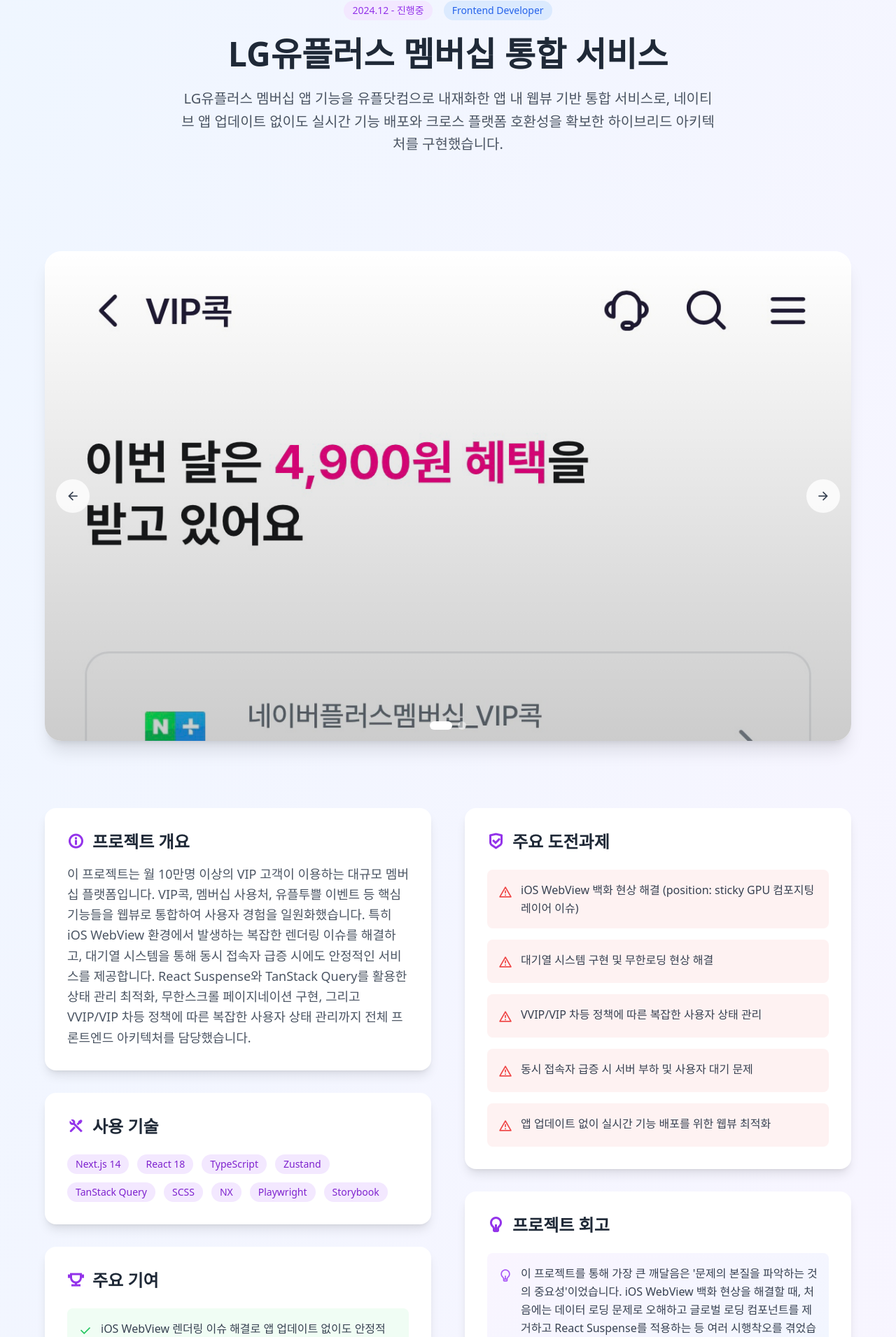
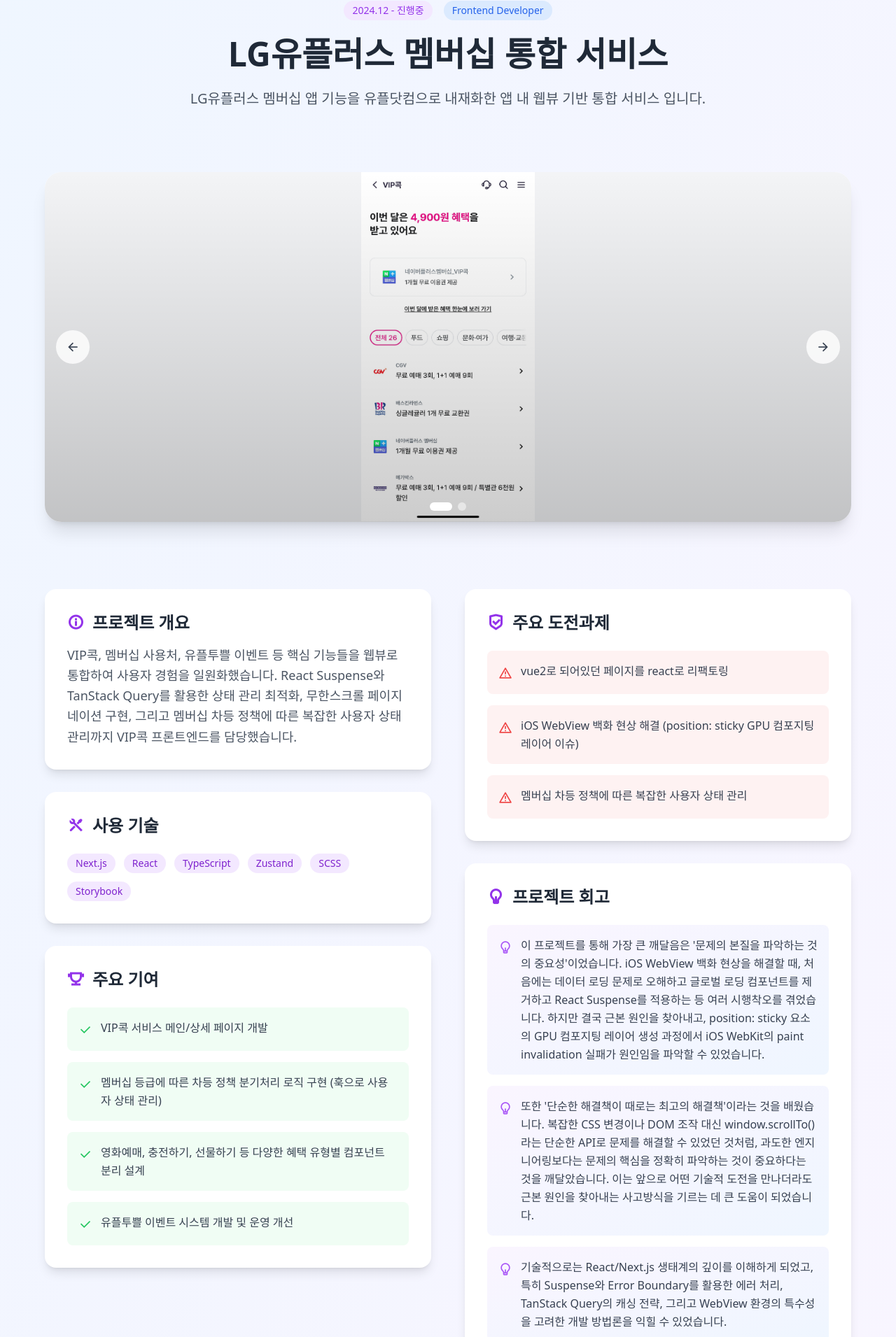
Before and after one commit to sunbean1024/portfolio, a React (Vite) app: page /portfolio/project/1 in a window 1280 px wide. Shown: the part 95-2006 px from the top of the page at 70% size. Built offline with nearby package versions, Linux system fonts and the light colour scheme.

Commit message:
feat: 프로젝트 상세 페이지 이미지 로딩 상태 표시 및 이미지 네비게이션 개선

```diff
--- a/src/data/mockData.ts
+++ b/src/data/mockData.ts
@@ -51,33 +51,30 @@
   {
     "id": 1,
     "title": "LG유플러스 멤버십 통합 서비스",
-    "description": "LG유플러스 멤버십 앱 기능을 유플닷컴으로 내재화한 앱 내 웹뷰 기반 통합 서비스로, 네이티브 앱 업데이트 없이도 실시간 기능 배포와 크로스 플랫폼 호환성을 확보한 하이브리드 아키텍처를 구현했습니다.",
-    "detailedDescription": "이 프로젝트는 월 10만명 이상의 VIP 고객이 이용하는 대규모 멤버십 플랫폼입니다. VIP콕, 멤버십 사용처, 유플투쁠 이벤트 등 핵심 기능들을 웹뷰로 통합하여 사용자 경험을 일원화했습니다. 특히 iOS WebView 환경에서 발생하는 복잡한 렌더링 이슈를 해결하고, 대기열 시스템을 통해 동시 접속자 급증 시에도 안정적인 서비스를 제공합니다. React Suspense와 TanStack Query를 활용한 상태 관리 최적화, 무한스크롤 페이지네이션 구현, 그리고 VVIP/VIP 차등 정책에 따른 복잡한 사용자 상태 관리까지 전체 프론트엔드 아키텍처를 담당했습니다.",
-    "tech": ["Next.js 14", "React 18", "TypeScript", "Zustand", "TanStack Query", "SCSS", "NX", "Playwright", "Storybook"],
+    "description": "LG유플러스 멤버십 앱 기능을 유플닷컴으로 내재화한 앱 내 웹뷰 기반 통합 서비스 입니다.",
+    "detailedDescription": "VIP콕, 멤버십 사용처, 유플투쁠 이벤트 등 핵심 기능들을 웹뷰로 통합하여 사용자 경험을 일원화했습니다. React Suspense와 TanStack Query를 활용한 상태 관리 최적화, 무한스크롤 페이지네이션 구현, 그리고 멤버십 차등 정책에 따른 복잡한 사용자 상태 관리까지 VIP콕 프론트엔드를 담당했습니다.",
+    "tech": ["Next.js", "React", "TypeScript", "Zustand", "SCSS", "Storybook"],
     "period": "2024.12 - 진행중",
     "role": "Frontend Developer",
     "challenges": [
+        "vue2로 되어있던 페이지를 react로 리팩토링",
         "iOS WebView 백화 현상 해결 (position: sticky GPU 컴포지팅 레이어 이슈)",
-        "대기열 시스템 구현 및 무한로딩 현상 해결",
-        "VVIP/VIP 차등 정책에 따른 복잡한 사용자 상태 관리",
-        "동시 접속자 급증 시 서버 부하 및 사용자 대기 문제",
-        "앱 업데이트 없이 실시간 기능 배포를 위한 웹뷰 최적화"
+        "멤버십 차등 정책에 따른 복잡한 사용자 상태 관리",
     ],
     "contributions": [
-        "iOS WebView 렌더링 이슈 해결로 앱 업데이트 없이도 안정적 서비스 제공",
-        "대기열 시스템 구현으로 동시 접속자 급증 시 서버 다운 방지",
-        "VIP콕 서비스 개발로 VIP 고객 만족도 향상 및 혜택 이용률 증대",
-        "무한스크롤 페이지네이션 최적화로 페이지 로딩 성능 30% 개선",
-        "React Suspense 적용으로 서브 페이지 렌더링 단위 분리 및 사용자 경험 개선"
+      "VIP콕 서비스 메인/상세 페이지 개발",
+      "멤버십 등급에 따른 차등 정책 분기처리 로직 구현 (훅으로 사용자 상태 관리)",
+      "영화예매, 충전하기, 선물하기 등 다양한 혜택 유형별 컴포넌트 분리 설계",
+      "유플투쁠 이벤트 시스템 개발 및 운영 개선"
     ],
     "images": [lgu2, lgu1],
     "githubUrl": "",
     "liveUrl": "",
     "imageUrl": lgu2,
     "reflection": [
-        "이 프로젝트를 통해 가장 큰 깨달음은 '문제의 본질을 파악하는 것의 중요성'이었습니다. iOS WebView 백화 현상을 해결할 때, 처음에는 데이터 로딩 문제로 오해하고 글로벌 로딩 컴포넌트를 제거하고 React Suspense를 적용하는 등 여러 시행착오를 겪었습니다. 하지만 결국 브라우저 렌더링 파이프라인 문제라는 근본 원인을 찾아내고, position: sticky 요소의 GPU 컴포지팅 레이어 생성 과정에서 iOS WebKit의 paint invalidation 실패가 원인임을 파악할 수 있었습니다.",
+        "이 프로젝트를 통해 가장 큰 깨달음은 '문제의 본질을 파악하는 것의 중요성'이었습니다. iOS WebView 백화 현상을 해결할 때, 처음에는 데이터 로딩 문제로 오해하고 글로벌 로딩 컴포넌트를 제거하고 React Suspense를 적용하는 등 여러 시행착오를 겪었습니다. 하지만 결국 근본 원인을 찾아내고, position: sticky 요소의 GPU 컴포지팅 레이어 생성 과정에서 iOS WebKit의 paint invalidation 실패가 원인임을 파악할 수 있었습니다.",
         "또한 '단순한 해결책이 때로는 최고의 해결책'이라는 것을 배웠습니다. 복잡한 CSS 변경이나 DOM 조작 대신 window.scrollTo()라는 단순한 API로 문제를 해결할 수 있었던 것처럼, 과도한 엔지니어링보다는 문제의 핵심을 정확히 파악하는 것이 중요하다는 것을 깨달았습니다. 이는 앞으로 어떤 기술적 도전을 만나더라도 근본 원인을 찾아내는 사고방식을 기르는 데 큰 도움이 되었습니다.",
-        "기술적으로는 React/Next.js 생태계의 깊이를 이해하게 되었고, 특히 Suspense와 Error Boundary를 활용한 에러 처리, TanStack Query의 캐싱 전략, 그리고 WebView 환경의 특수성을 고려한 개발 방법론을 익힐 수 있었습니다. 대기열 시스템 구현 과정에서 useEffect 의존성 배열 관리의 중요성과, 무한스크롤에서 메모리 누수 방지를 위한 가비지 컬렉션 최적화 등 실무에서 바로 적용할 수 있는 구체적인 기술들을 습득했습니다.",
+        "기술적으로는 React/Next.js 생태계의 깊이를 이해하게 되었고, 특히 Suspense와 Error Boundary를 활용한 에러 처리, TanStack Query의 캐싱 전략, 그리고 WebView 환경의 특수성을 고려한 개발 방법론을 익힐 수 있었습니다.",
         "팀 협업 측면에서는 복잡한 이슈를 체계적으로 분석하고 해결하는 과정에서 동료들과의 소통과 지식 공유의 중요성을 다시 한번 느꼈습니다. 특히 iOS WebView 이슈 해결 과정에서 팀원들과 함께 문제를 분석하고, 다양한 접근 방법을 시도해보며 최종 해결책을 찾아가는 과정에서 팀워크의 가치를 깊이 체감했습니다. 앞으로도 이런 협업을 통해 더 나은 솔루션을 만들어갈 수 있을 것 같습니다."
     ]
   },
@@ -85,71 +82,53 @@
     "id": 2,
     "title": "고사장 브라우저 (시험 감독용 보안 브라우저)",
     "description": "시험 부정행위 방지를 위한 보안 브라우저로, 운영체제 레벨 보안 모듈을 통합하여 키보드/마우스 입력 차단, 화면 캡처 방지, 클립보드 제어 등 다중 보안 계층을 구현한 Electron 기반 데스크톱 애플리케이션입니다.",
-    "detailedDescription": "이 프로젝트는 온라인 시험 환경에서 응시자의 부정행위를 방지하기 위한 보안 브라우저 개발입니다. Rust 기반 proctor-internal 모듈을 Electron에 통합하여 시스템 레벨 보안 기능을 구현했으며, WebContents → WebView 마이그레이션을 통해 UI 가려짐 문제를 해결했습니다. 멀티 탭 시스템과 URL 스킴 처리, 실시간 상태 모니터링 기능을 구현하여 시험 감독자가 원격으로 브라우저를 제어할 수 있도록 했습니다. 특히 보안 모듈 충돌 방지를 위한 뮤텍스 기반 동기화 시스템과 크로스 플랫폼 호환성을 위한 각 OS별 보안 API 통합까지 전체 아키텍처를 담당했습니다.",
-    "tech": ["Electron 26", "React 18", "TypeScript", "Recoil", "Rust", "Node.js", "Express.js", "SCSS", "Webpack 5", "Electron Builder"],
+    "detailedDescription": "이 프로젝트는 온라인 시험 환경에서 응시자의 부정행위를 방지하기 위한 보안 브라우저 개발입니다.",
+    "tech": ["Electron", "React", "TypeScript","Node.js", "Express.js"],
     "period": "2024.03 ~ 2025.08",
-    "role": "Full-stack Developer",
+    "role": "Frontend Developer",
     "challenges": [
-      "WebContents 사용 시 브라우저 UI가 웹 콘텐츠에 가려지는 문제",
-      "보안 모듈 간 충돌로 인한 시스템 불안정성",
-      "크로스 플랫폼 환경에서 각 OS별 보안 API 차이점 해결",
-      "Windows 키 차단 기능이 제대로 작동하지 않는 버그",
-      "멀티 탭 환경에서 메모리 사용량 최적화",
-      "Rust 기반 네이티브 모듈을 Electron에 안전하게 통합"
+      "일렉트론 내부에서 웹사이트를 띄워 크롬의 일부분 기능을 구현",
     ],
     "contributions": [
-      "WebView 마이그레이션으로 UI 가려짐 문제 해결 및 사용자 경험 100% 개선",
-      "뮤텍스 기반 동기화 시스템으로 보안 모듈 충돌 방지 및 시스템 안정성 확보",
-      "멀티 탭 최적화로 메모리 사용량 60% 감소 (포커스된 탭만 활성화)",
-      "URL 스킴 처리 시스템 구현으로 외부에서 브라우저 원격 제어 가능",
-      "실시간 상태 모니터링 시스템으로 웹캠, 화면공유, 스마트폰 연결 상태 표시",
-      "크로스 플랫폼 호환성 확보로 macOS/Windows/Linux 지원"
+      "Electron 기반 보안 모듈 시스템 개발 (키보드/마우스 입력 차단, 화면 캡처 방지 등)",
+      "WebContents → WebView: UI 가려짐 문제 해결을 위한 아키텍처 개선",
+      "실시간 상태 모니터링: 웹캠, 화면공유, 스마트폰 연결 상태 실시간 표시"
     ],
     "images": [],
     "githubUrl": "",
     "liveUrl": "",
     "imageUrl": "",
     "reflection": [
-      "이 프로젝트를 통해 가장 큰 깨달음은 '시스템 전체를 이해하는 것의 중요성'이었습니다. Windows 키 차단 버그를 해결할 때, 처음에는 코드 로직만 수정하려고 했지만 결국 package.json의 의존성 관리와 네이티브 모듈 빌드 과정까지 전체적으로 이해해야 해결할 수 있다는 것을 배웠습니다. 단순히 문제가 발생한 부분만 수정하는 것이 아니라 전체 시스템의 연관성을 파악하는 것이 중요하다는 것을 깨달았습니다.",
-      "또한 '보안과 사용성의 균형'을 맞추는 것이 얼마나 어려운지 체감했습니다. 강력한 보안 기능을 구현하면서도 직관적인 사용자 경험을 제공하기 위해 WebContents에서 WebView로 아키텍처를 변경하는 등 여러 시행착오를 겪었습니다. 이 과정에서 사용자 중심의 기술적 의사결정이 얼마나 중요한지 배웠습니다.",
       "기술적으로는 Electron 생태계의 깊이를 이해하게 되었고, 특히 네이티브 모듈 통합, IPC 통신, 크로스 플랫폼 개발의 복잡성을 경험했습니다. Rust와 TypeScript를 함께 사용하면서 각 언어의 장점을 살린 하이브리드 개발 방법론을 익힐 수 있었고, Inspector 패턴을 활용한 확장 가능한 보안 모듈 아키텍처 설계 능력을 기를 수 있었습니다.",
-      "개인적으로는 '근본 원인을 찾아내는 사고방식'을 기르게 되었습니다. 보안 모듈 충돌 문제를 해결할 때 표면적인 증상만 보고 해결하려다가 실패했지만, 결국 동시성 프로그래밍의 근본 원인을 파악하고 뮤텍스 기반 해결책을 도입하여 완전히 해결할 수 있었습니다. 앞으로 어떤 복잡한 문제를 만나더라도 근본 원인을 찾아내는 분석력을 기를 수 있었습니다."
+      "WebContents의 한계를 극복하기 위해 WebView로 변환하면서, Electron의 다양한 렌더링 방식을 이해하게 되었습니다. WebContents는 메인 프로세스에서 직접 제어되어 UI 레이어 분리가 불가능했지만, WebView는 독립적인 렌더링 컨텍스트를 제공하여 브라우저 UI와 웹 콘텐츠를 완전히 분리할 수 있었습니다. 특히 WebView의 이벤트 처리(did-finish-load, will-navigate)와 조건부 렌더링을 통한 메모리 최적화 방법을 익히면서, Electron의 IPC 통신 시스템과 멀티 탭 환경에서의 성능 최적화 기법을 습득할 수 있었습니다."
     ]
   },
   {
     "id": 3,
-    "title": "고사장 프로터 웹 시스템 (실시간 감독 플랫폼)",
-    "description": "온라인 시험 환경에서 감독관이 응시자를 실시간으로 모니터링할 수 있는 웹 기반 감독 시스템입니다. WebRTC 기반 멀티 스트림 관리, Socket.IO 실시간 통신, 동적 그리드 레이아웃을 통해 PC와 모바일 기기에서 동시에 전송되는 비디오/오디오 스트림을 효율적으로 처리하며, 실시간 채팅과 상태 동기화를 제공합니다.",
-    "detailedDescription": "이 프로젝트는 코로나19로 인한 온라인 시험 환경 확산에 따라 기존 오프라인 감독 시스템을 웹 기반 실시간 감독 시스템으로 전환하는 프로젝트입니다. Vue 3 Composition API와 TypeScript를 활용하여 WebRTC 기반 멀티 스트림 실시간 감독 시스템을 개발했으며, vue3-grid-layout-next를 통한 동적 화면 배치와 실시간 레이아웃 조정 기능을 구현했습니다. 폴링 방식에서 Socket.IO 기반 실시간 통신으로 전환하여 네트워크 트래픽을 90% 감소시키고 응답 속도를 50배 개선했습니다. Pinia를 활용한 전역 상태 관리, 실시간 채팅 및 알림 시스템을 구현하여 감독 효율성을 크게 향상시켰습니다.",
-    "tech": ["Vue 3", "TypeScript", "Pinia", "Socket.IO", "WebRTC", "PrimeVue", "SCSS", "Vite", "Docker", "Nginx"],
+    "title": "고사장 프록터 웹 시스템 (실시간 감독 플랫폼)",
+    "description": "온라인 시험 환경에서 감독관이 응시자를 실시간으로 모니터링할 수 있는 웹 기반 감독 시스템입니다. WebRTC 기반 멀티 스트림 관리, Socket.IO 실시간 통신, 동적 그리드 레이아웃을 통해 PC와 모바일 기기에서 동시에 전송되는 비디오/오디오 스트림을 화면에 보여주며, 실시간 채팅과 상태 동기화를 제공합니다.",
+    "detailedDescription": "감독관이 응시자를 모니터링하는 실시간 감시 서비스 입니다",
+    "tech": ["Vue 3", "TypeScript", "Pinia", "Socket.IO", "WebRTC", "PrimeVue", "SCSS", "Vite"],
     "period": "2024.03 ~ 2025.08",
     "role": "Frontend Developer",
     "challenges": [
       "WebRTC 멀티 스트림 동기화 및 DOM 참조 문제",
       "폴링 방식의 서버 부하 증가 및 실시간성 부족",
       "동적 그리드 레이아웃에서 비동기 처리로 인한 UI 업데이트 지연",
-      "실시간 상태 동기화에서 발생하는 데이터 불일치",
-      "타임존 처리로 인한 서버 UTC 시간과 클라이언트 로컬 시간 불일치",
-      "Socket.IO 연결 상태 관리 및 재연결 처리"
     ],
     "contributions": [
       "WebRTC 기반 멀티 스트림 실시간 감독 시스템 개발 (PC/모바일 동시 지원)",
-      "폴링에서 Socket.IO 기반 실시간 통신으로 전환하여 네트워크 트래픽 90% 감소",
+      "폴링에서 Socket.IO 기반 실시간 통신으로 전환하여 네트워크 트래픽 감소",
       "vue3-grid-layout-next를 활용한 동적 화면 배치 및 실시간 레이아웃 조정 구현",
-      "Pinia를 활용한 전역 상태 관리로 인증, 시험, 스트림 상태 동기화 최적화",
       "실시간 채팅, 알림, 상태 변경을 통한 감독 효율성 향상 및 사용자 경험 개선",
-      "타임존 처리 시스템 구현으로 글로벌 서비스 지원"
     ],
     "images": [],
     "githubUrl": "",
     "liveUrl": "",
     "imageUrl": "",
     "reflection": [
-      "이 프로젝트를 통해 가장 큰 깨달음은 '실시간 미디어 스트림 처리의 복잡성'이었습니다. WebRTC 멀티 스트림 관리에서 스트림 동기화와 DOM 참조 문제를 해결할 때, 단순히 코드 로직만 수정하는 것이 아니라 `nextTick`을 활용한 비동기 DOM 업데이트와 동적 ref 할당까지 전체적인 아키텍처를 이해해야 해결할 수 있다는 것을 배웠습니다. 특히 `createLayout` 함수에서 `videoRefs.value[newItemIndex]`를 참조할 때 발생하는 타이밍 이슈를 해결하기 위해 `await nextTick()`을 사용하여 DOM 업데이트를 보장하는 과정에서, 실시간 시스템에서는 예측하기 어려운 타이밍 이슈들이 발생하므로 전체적인 흐름을 파악하는 것이 중요하다는 것을 깨달았습니다.",
-      "또한 '폴링과 소켓 통신의 장단점 분석'을 통해 최적의 통신 방식을 선택하는 과정에서 시스템 아키텍처 설계의 중요성을 배웠습니다. 기존 폴링 방식에서 5초마다 API를 호출하던 것을 Socket.IO 기반 실시간 통신으로 전환하여 네트워크 트래픽을 90% 감소시키고 응답 속도를 50배 개선할 수 있었습니다. 특히 `watch` API를 활용한 즉시 UI 업데이트와 `Object.assign`을 통한 반응형 상태 변경으로 사용자 경험을 크게 향상시킬 수 있었습니다. 이 과정에서 기술적 선택이 비즈니스 성과에 미치는 영향을 직접 경험할 수 있었습니다.",
-      "기술적으로는 Vue 3 Composition API의 강력함을 실감했습니다. 복잡한 상태 관리와 생명주기 로직을 더 직관적으로 처리할 수 있어, 실시간 감독 시스템 같은 복잡한 애플리케이션에 매우 적합함을 배웠습니다. 특히 `watch` API를 활용한 즉시 UI 업데이트와 Pinia의 모듈화된 상태 관리로 각 도메인별 상태를 효율적으로 분리 관리할 수 있었습니다. 또한 `vue3-grid-layout-next`를 활용한 동적 레이아웃 시스템에서 `reactive`와 `ref`를 적절히 조합하여 실시간으로 변하는 스트림 상태와 UI를 효율적으로 동기화할 수 있었습니다.",
-      "실시간 채팅 시스템 구현 과정에서 '사용자 중심 사고의 중요성'을 깨달았습니다. `SidebarManagerChatList` 컴포넌트에서 `watch`를 활용해 새로운 메시지가 올 때마다 즉시 UI를 업데이트하고, `Object.assign`을 통해 기존 객체를 직접 수정하여 반응형 업데이트를 구현했습니다. 이 과정에서 기술적으로 완벽한 시스템이라도 감독관이 사용하기 어렵다면 의미가 없다는 것을 체감했고, 점진적 개선을 통해 시스템의 안정성과 사용성을 높일 수 있다는 것을 배웠습니다. 특히 실시간 감독 상황에서 직관적인 UI/UX가 얼마나 중요한지 깨달았습니다.",
-      "개인적으로는 '근본 원인을 찾아내는 사고방식'을 기르게 되었습니다. WebRTC 스트림 처리에서 발생한 DOM 참조 문제를 해결할 때 표면적인 증상만 보고 해결하려다가 실패했지만, 결국 비동기 처리의 근본 원인을 파악하고 `nextTick` 기반 해결책을 도입하여 완전히 해결할 수 있었습니다. 또한 타임존 처리에서 `dayjs`를 활용한 UTC와 로컬 시간 변환 로직을 구현하면서, 서버와 클라이언트 간의 시간 동기화가 얼마나 중요한지 배웠습니다. 특히 `useDate` 유틸리티에서 `dayjs.utc(dt).local().format(format)`을 통해 서버 UTC 시간을 클라이언트 로컬 시간으로 정확히 변환하는 과정에서, 글로벌 서비스에서 타임존 처리가 얼마나 중요한지 깨달았습니다. 앞으로 어떤 복잡한 문제를 만나더라도 근본 원인을 찾아내는 분석력을 기를 수 있었습니다."
+      "프로젝트에서 구현에서 문제를 겪었던 일은 '실시간 미디어 스트림 처리의 복잡성'이었습니다. WebRTC 멀티 스트림 관리에서 스트림 동기화와 DOM 참조 문제를 해결할 때, 단순히 코드 로직만 수정하는 것이 아니라 `nextTick`을 활용한 비동기 DOM 업데이트와 동적 ref 할당까지 전체적인 아키텍처를 이해해야 해결할 수 있다는 것을 배웠습니다. 특히 `createLayout` 함수에서 `videoRefs.value[newItemIndex]`를 참조할 때 발생하는 타이밍 이슈를 해결하기 위해 `await nextTick()`을 사용하여 DOM 업데이트를 보장하는 과정에서, 실시간 시스템에서는 예측하기 어려운 타이밍 이슈들이 발생하므로 전체적인 흐름을 파악하는 것이 중요하다는 것을 깨달았습니다.",
+      "또한 '폴링과 소켓 통신의 장단점 분석'을 통해 최적의 통신 방식을 선택하는 과정에서 시스템 아키텍처 설계의 중요성을 배웠습니다. 기존 폴링 방식에서 5초마다 API를 호출하던 것을 Socket.IO 기반 실시간 통신으로 전환하여 네트워크 트래픽을 감소시키고 응답 속도를 개선할 수 있었습니다. 이 과정에서 기술적 선택이 비즈니스 성과에 미치는 영향을 직접 경험할 수 있었습니다.",
     ]
   },
   {
--- a/src/pages/project-detail/page.tsx
+++ b/src/pages/project-detail/page.tsx
@@ -102,7 +102,7 @@
       <Header showBackButton={true} backButtonText="돌아가기" />
 
       {/* Project Header */}
-      <section className="pt-24 pb-12 px-6">
+      <section className="pt-24 px-6">
         <div className="max-w-6xl mx-auto">
           <div className={`text-center space-y-6 transform transition-all duration-1000 ${isVisible ? 'translate-y-0 opacity-100' : 'translate-y-10 opacity-0'}`}>
             <div className="flex items-center justify-center space-x-4 mb-4">
@@ -151,15 +151,34 @@
       <section className="py-12 px-6">
         <div className="max-w-6xl mx-auto">
           <div className="relative bg-white rounded-3xl shadow-xl overflow-hidden">
-            <div className="relative h-[500px] md:h-[600px] lg:h-[700px]">
+            <div className="relative h-[400px] md:h-[450px] lg:h-[500px] bg-gray-100 flex items-center justify-center">
+              {project.images && project.images.length > 0 ? (
+                <>
                   <img
                     src={project.images[currentImageIndex]}
                     alt={`${project.title} 스크린샷 ${currentImageIndex + 1}`}
-                className="w-full h-full object-cover object-top"
+                    className="max-w-full max-h-full object-contain hover:scale-105 transform transition-all duration-700"
+                    style={{
+                      maxWidth: '100%',
+                      maxHeight: '100%',
+                      width: 'auto',
+                      height: 'auto'
+                    }}
                   />
                   <div className="absolute inset-0 bg-gradient-to-t from-black/20 to-transparent"></div>
+                </>
+              ) : (
+                <div className="text-center space-y-4">
+                  <div className="w-24 h-24 mx-auto bg-gradient-to-br from-blue-400/20 to-purple-400/20 rounded-full flex items-center justify-center backdrop-blur-sm">
+                    <i className="ri-image-line text-4xl text-gray-400"></i>
+                  </div>
+                  <p className="text-gray-500 text-lg font-medium">이미지 준비 중</p>
+                </div>
+              )}
 
-              {/* Image Navigation */}
+              {/* Image Navigation - Only show when images exist */}
+              {project.images && project.images.length > 1 && (
+                <>
                   <button
                     onClick={prevImage}
                     className="absolute left-4 top-1/2 transform -translate-y-1/2 w-12 h-12 bg-white/80 hover:bg-white rounded-full flex items-center justify-center hover:scale-110 transform transition-all duration-300 cursor-pointer"
@@ -187,6 +206,8 @@
                       />
                     ))}
                   </div>
+                </>
+              )}
             </div>
           </div>
         </div>
@@ -301,12 +322,21 @@
             <div className="grid md:grid-cols-3 gap-8 transition-all duration-500 ease-in-out">
               {getVisibleProjects().map((otherProject) => (
                 <div key={otherProject.id} className="bg-white rounded-2xl shadow-lg overflow-hidden hover:shadow-xl hover:scale-105 transform transition-all duration-500">
-                  <div className="h-48 overflow-hidden">
+                  <div className="h-48 overflow-hidden bg-gray-100 flex items-center justify-center">
+                    {otherProject.images && otherProject.images.length > 0 ? (
                       <img
                         src={otherProject.images[0]}
                         alt={otherProject.title}
                         className="w-full h-full object-cover object-top hover:scale-110 transform transition-all duration-700"
                       />
+                    ) : (
+                      <div className="text-center space-y-2">
+                        <div className="w-12 h-12 mx-auto bg-gradient-to-br from-blue-400/20 to-purple-400/20 rounded-full flex items-center justify-center backdrop-blur-sm">
+                          <i className="ri-image-line text-xl text-gray-400"></i>
+                        </div>
+                        <p className="text-gray-500 text-sm font-medium">이미지 준비 중</p>
+                      </div>
+                    )}
                   </div>
                   <div className="p-6">
                     <h3 className="text-xl font-bold text-gray-800 mb-2">{otherProject.title}</h3>
```
Also changed, not shown: src/components/home/ProjectsSection.tsx (+9 -0 lines). Lines whose indentation alone changed are shown as unchanged.
